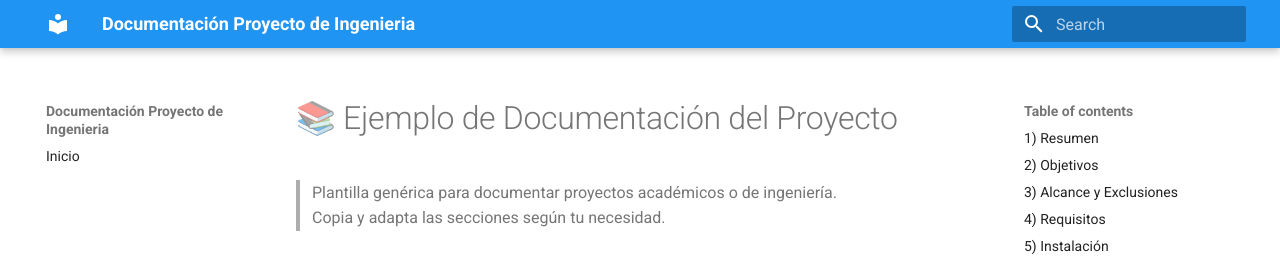
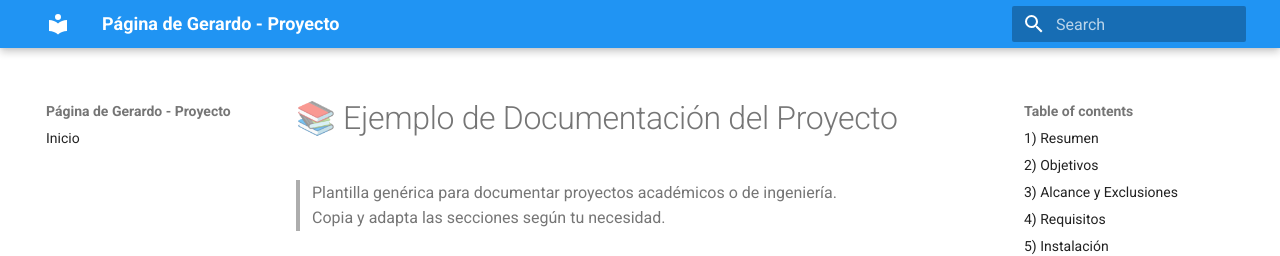
Before and after one commit to Gerardo-Esquivel/PortafolioProyecto, an MkDocs documentation site: the page built from docs/ejemplo.md, in a window 1280 px wide. Shown: the top 256 px of the page. Built offline with MkDocs 1.6.1 and Material for MkDocs 9.7.7, drawn with Linux system fonts in a browser that asks for light colours.

Commit message:
Update mkdocs.yml

```diff
--- a/mkdocs.yml
+++ b/mkdocs.yml
@@ -1,4 +1,4 @@
-site_name: Documentación Proyecto de Ingenieria
+site_name: Página de Gerardo - Proyecto
 markdown_extensions:
   - pymdownx.highlight:
       anchor_linenums: true
@@ -37,5 +37,6 @@ theme:
 extra_css:
   - https://use.fontawesome.com/releases/v6.5.2/css/all.css
   - https://cdnjs.cloudflare.com/ajax/libs/font-awesome/6.5.2/css/all.min.css
+
 nav:
   - Inicio: index.md
```
